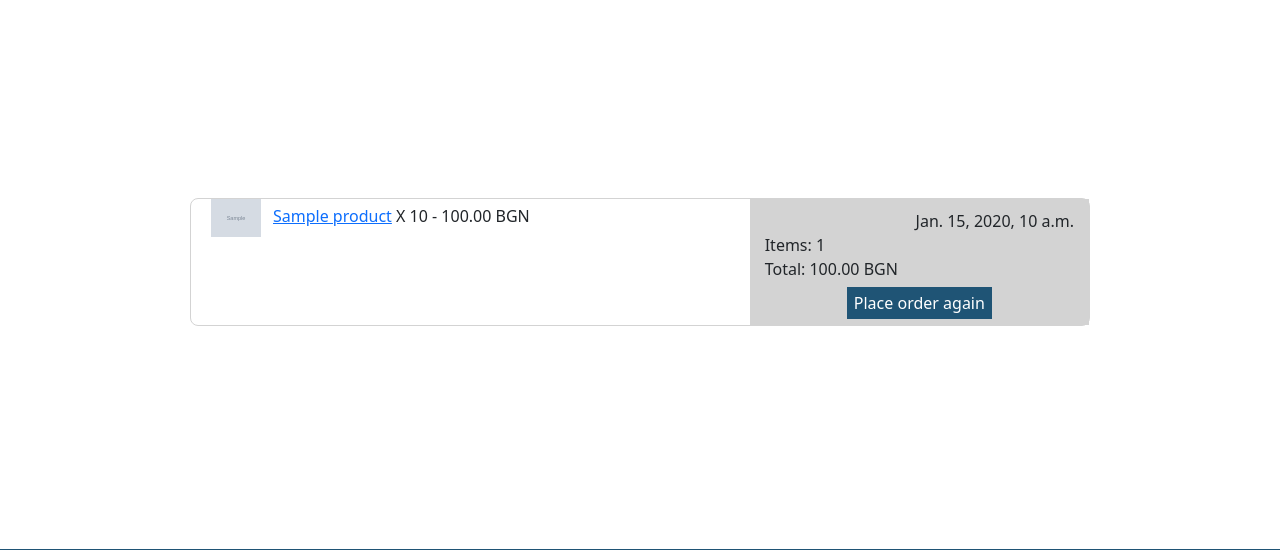
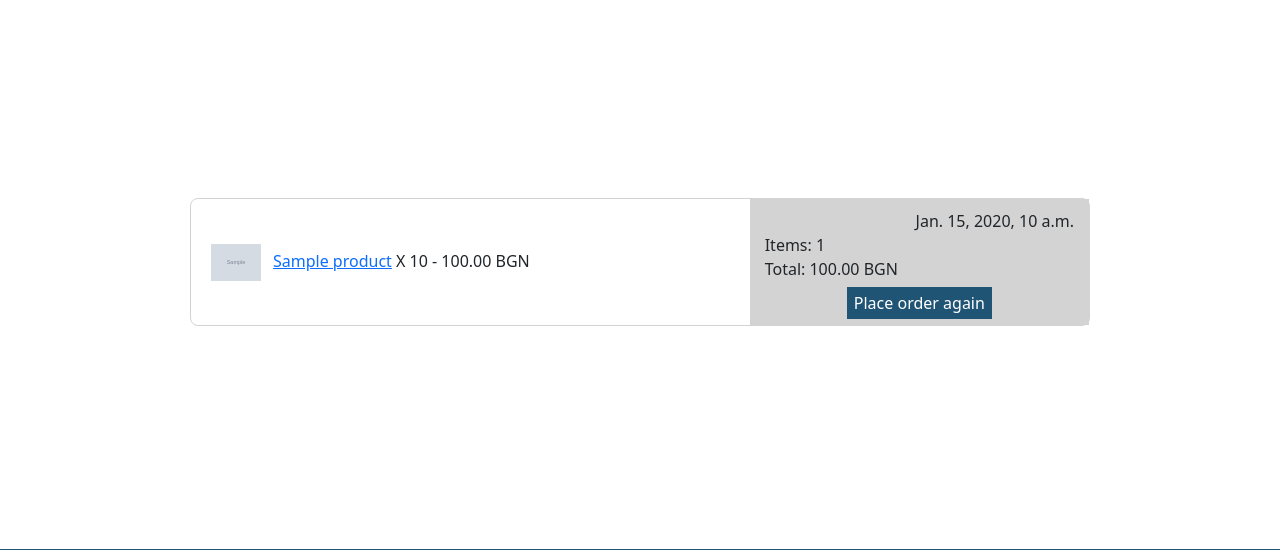
Before and after one commit to Dimpex0/WiredWorldWebsite, a Django app: page /order/history/ in a window 1280 px wide. Shown: the part 184-734 px from the top of the page. Run offline with Django 4.2, Linux system fonts and the light colour scheme; a user stored in the database is signed in; tables that the repository leaves empty hold one stand-in row (values such as "Sample post"); grey boxes marked "Sample" are stand-in pictures; some libraries are stand-ins or nearby versions.

Commit message:
fixed design issue in orders page

```diff
--- a/static/style/order/index.css
+++ b/static/style/order/index.css
@@ -19,14 +19,22 @@ main {
 .left-side {
     padding: 0 20px;
     flex-basis: 60%;
+    display: flex;
+    flex-direction: column;
+    align-items: flex-start;
+    justify-content: center;
 }
 
 .left-side img {
     margin-right: 12px;
 }
 
-.product-row:not(.product-row:last-of-type) {
+.product-row {
     margin-bottom: 12px;
+}
+
+.product-row:first-of-type {
+    margin-top: 12px;
 }
 
 .right-side {
```
